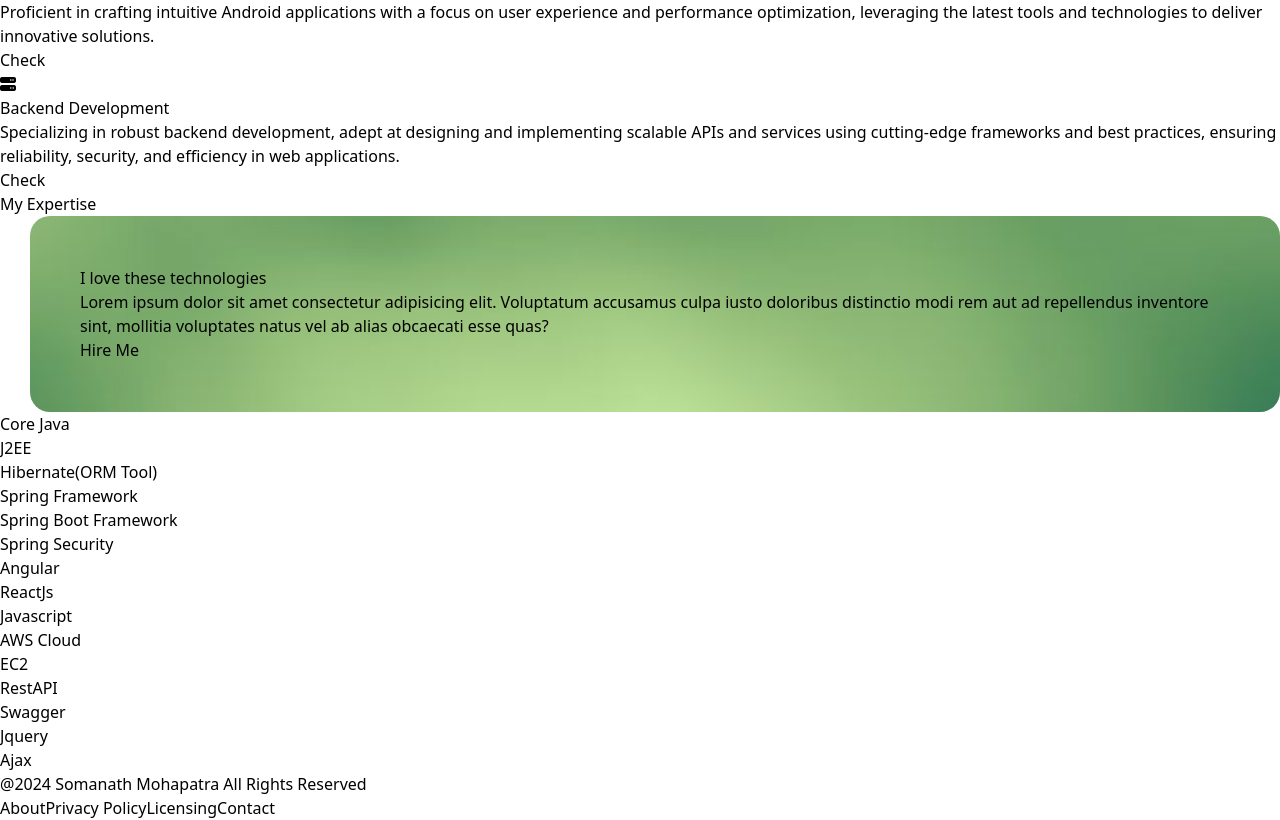
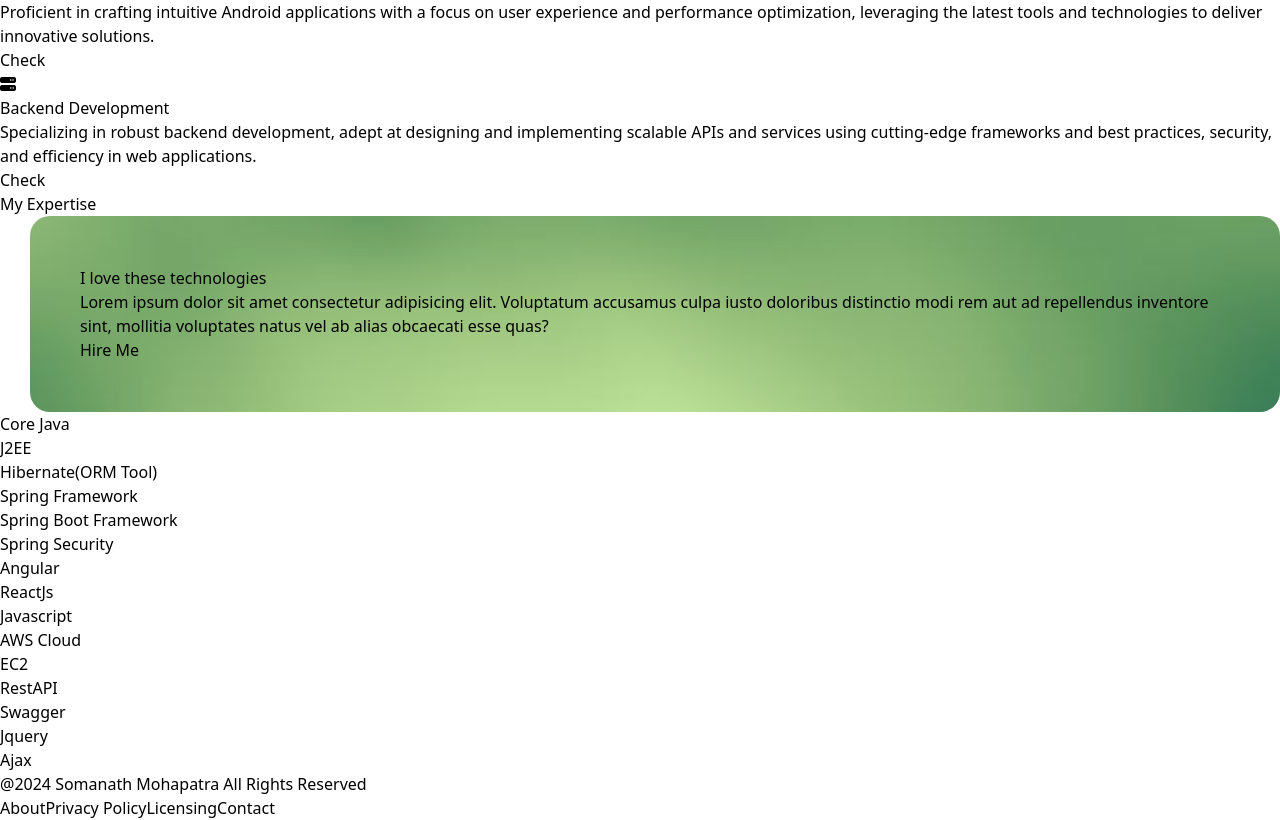
Before and after one commit to s0manath/PERSONAL_WEBSITE, a React (Vite) app: page / in a window 1280 px wide. Shown: the part 3000-3820 px from the top of the page. Built offline with nearby package versions, Linux system fonts and the light colour scheme.

Commit message:
service content change second time

```diff
--- a/src/components/Services.jsx
+++ b/src/components/Services.jsx
@@ -22,7 +22,7 @@ const Services =()=>{
                 <div className=" cursor-pointer hover:bg-gray-300 bg-slate-100 p-5 text-center shadow-lg rounded-xl service-1 space-y-4">
                     <i class=" text-5xl fa-solid fa-server"></i>
                     <h1 className="text-4xl">Backend Development</h1>
-                    <p>Specializing in robust backend development, adept at designing and implementing scalable APIs and services using cutting-edge frameworks and best practices, ensuring reliability, security, and efficiency in web applications.</p>
+                    <p>Specializing in robust backend development, adept at designing and implementing scalable APIs and services using cutting-edge frameworks and best practices, security, and efficiency in web applications.</p>
                     <button className=" px-3 py-2 bg-orange-500 text-1xl rounded-full shadow-lg">Check</button>
                 </div>
             </div>
```
Also changed, not shown: 2 other files (tests, documents, lock files or other folders).
